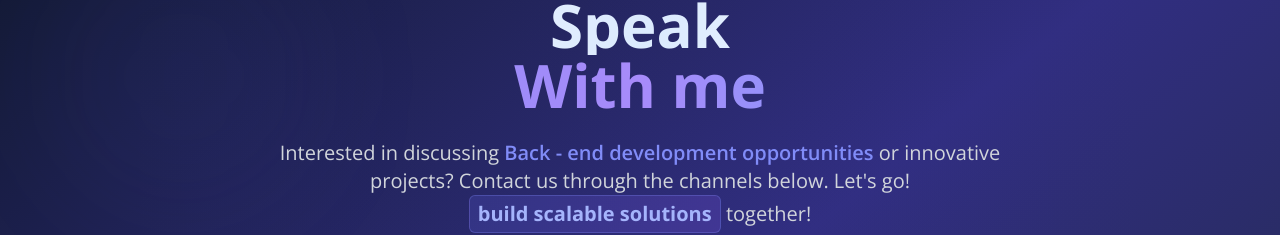
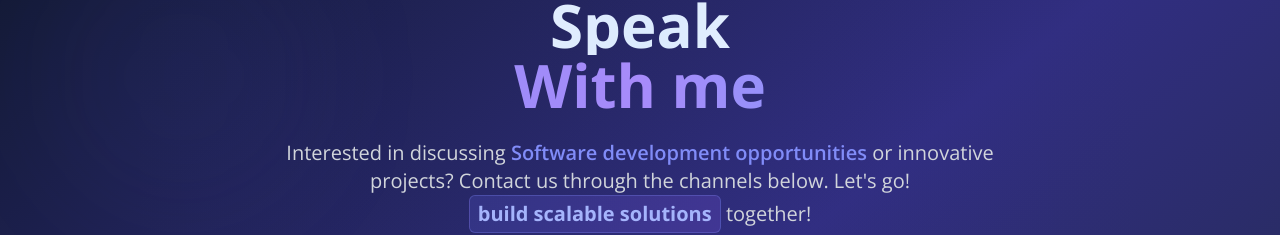
Before and after one commit to Jorge-database/my_portfolio, a React (Vite) app: page / in a window 1280 px wide. Shown: the part 8387-8622 px from the top of the page. Built offline with nearby package versions, Linux system fonts and the light colour scheme.

Commit message:
Update Contact.tsx

```diff
--- a/src/components/Contact.tsx
+++ b/src/components/Contact.tsx
@@ -34,7 +34,7 @@ export function Contact() {
     {
       name: "WhatsApp",
       description: "+1 (239) 849 0415",
-      link: "https://wa.me/5521990825235?text=Olá,%20gostaria%20de%20conversar%20com%20você.",
+      link: "https://wa.me/12398490415?text=Olá,%20gostaria%20de%20conversar%20com%20você.",
       icon: <FaWhatsapp className="h-10 w-10" />,
     },
     {
@@ -83,7 +83,7 @@ export function Contact() {
           <p className="text-lg sm:text-xl text-gray-300 max-w-3xl mx-auto leading-relaxed">
             Interested in discussing{' '}
             <span className="font-semibold text-indigo-400">
-              Back - end development opportunities
+              Software development opportunities
             </span>{' '}
             or innovative projects? Contact us through the channels below. Let's go!{' '}
             <span className="inline-block px-2 py-1 bg-gradient-to-r from-indigo-500/20 to-violet-500/20 border border-indigo-400/30 rounded-md font-bold text-indigo-300 whitespace-nowrap">
@@ -160,12 +160,12 @@ export function Contact() {
                     </button>
                     {error && (
                       <p className="mt-4 text-red-400 text-sm">
-                        Erro ao enviar mensagem, tente novamente more tarde.
+                        S
                       </p>
                     )}
                     {sucess && (
                       <p className="mt-4 text-green-400 text-sm">
-                        Mensagem enviada com sucesso! Retornarei em breve.
+                        Your message has been successfully sent! We will get back to you shortly.
                       </p>
                     )}
                   </div>
```
